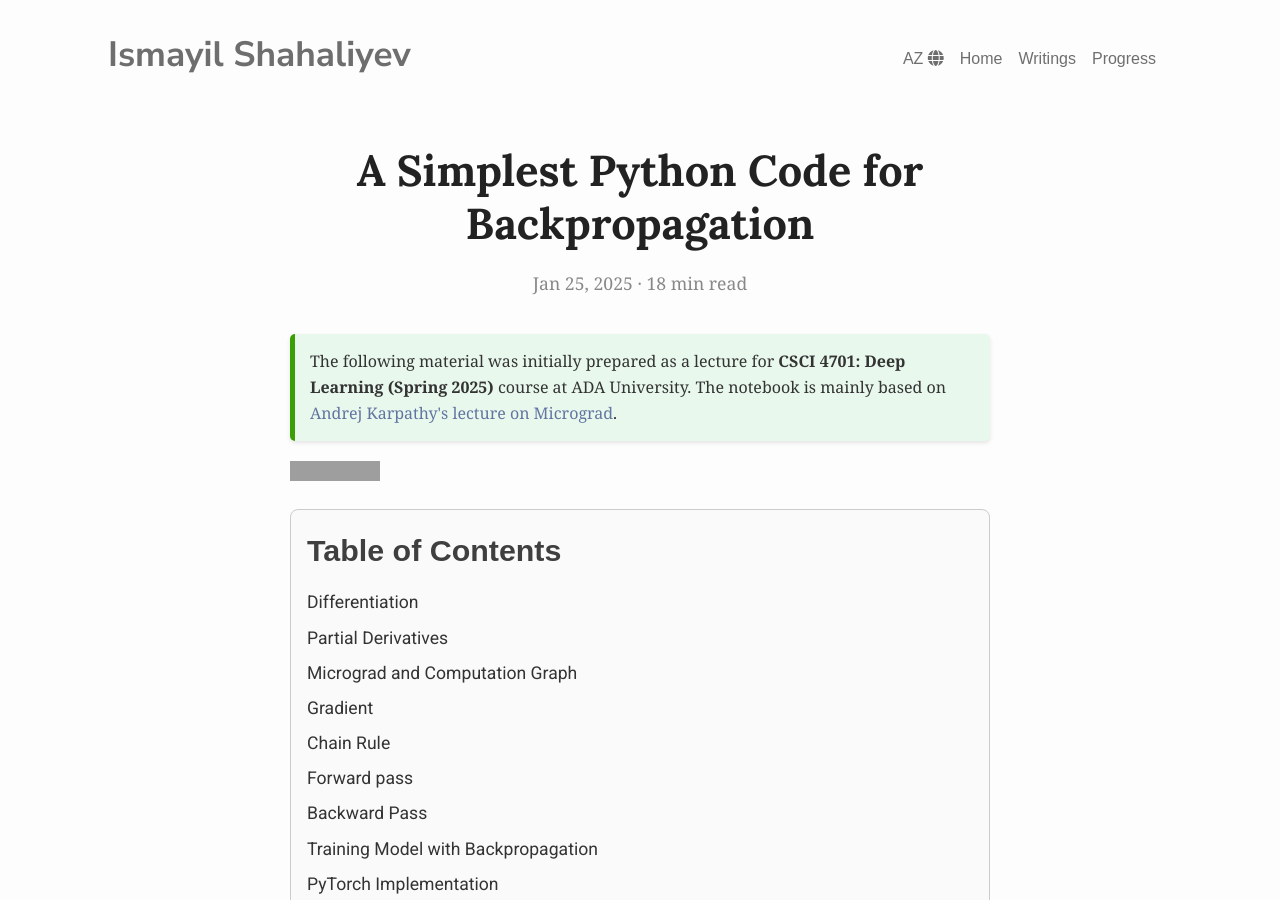
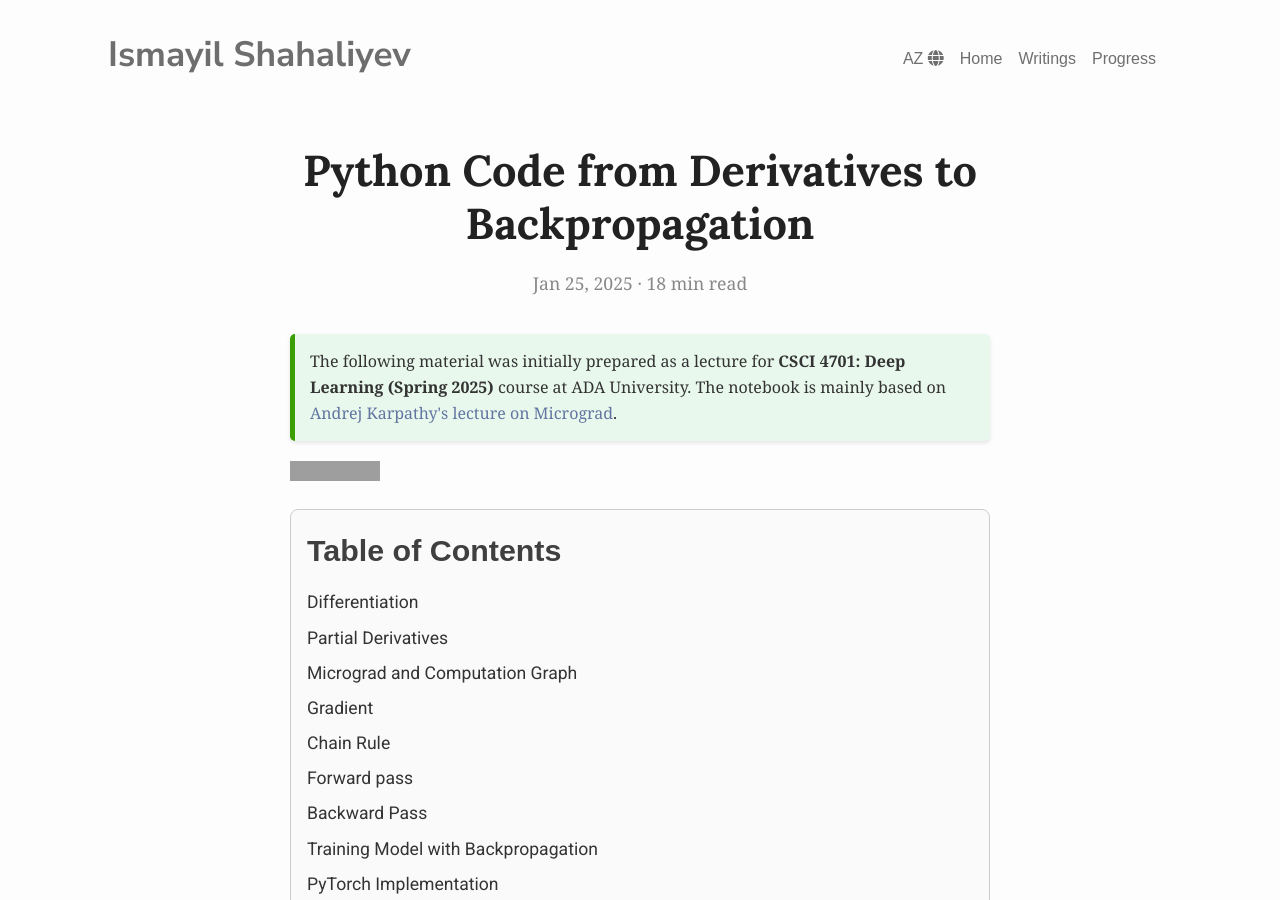
Before and after one commit to shahaliyev/shahaliyev.github.io, a Jekyll site: the page built from _posts/2025-01-25-backprop.md, in a window 1280 px wide and 900 px high. Built offline with Jekyll 4.4.1, drawn with Linux system fonts in a browser that asks for light colours; nearby versions of some CDN libraries; comment, search, counter and statistics services are not loaded; grey boxes are pictures that could not be loaded.

Commit message:
fixed title

```diff
--- a/_posts/2025-01-25-backprop.md
+++ b/_posts/2025-01-25-backprop.md
@@ -1,5 +1,5 @@
 ---
-title: A Simplest Python Code for Backpropagation
+title: Python Code from Derivatives to Backpropagation
 description: Based on Andrej Karpathy's lecture on Neural Networks, I am trying to implement the backpropagation algorithm from scratch in the simplest possible way.
 category: [computer science]
 ---
```
Also changed, not shown: 1 other file.
